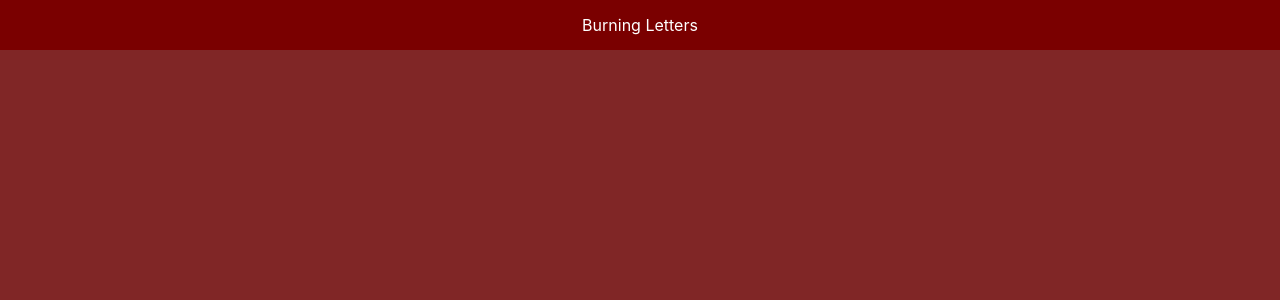
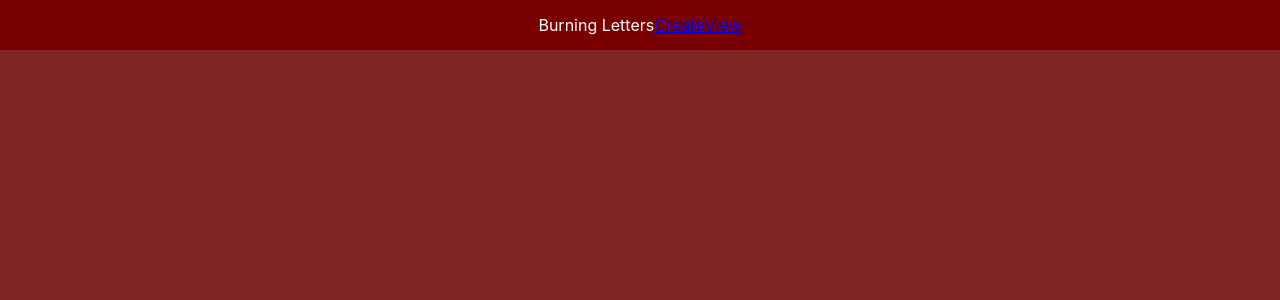
Before and after one commit to czcarrizales/burning-letters-project, a React (Create React App) app: page / in a window 1280 px wide. Before the commit this address had no page. Shown: the top 300 px of the page. Built offline with nearby package versions, Linux system fonts and the light colour scheme.

Commit message:
creating Links for Navbar

```diff
--- a/src/Navbar.js
+++ b/src/Navbar.js
@@ -1,9 +1,12 @@
 import './Navbar.css';
+import { Link } from 'react-router-dom';
 
 function Navbar() {
   return (
     <div className='nav'>
       Burning Letters
+      <Link to={'/create-letter'}>Create</Link>
+      <Link to={'/view-letter'}>View</Link>
     </div>
   );
 }
```
